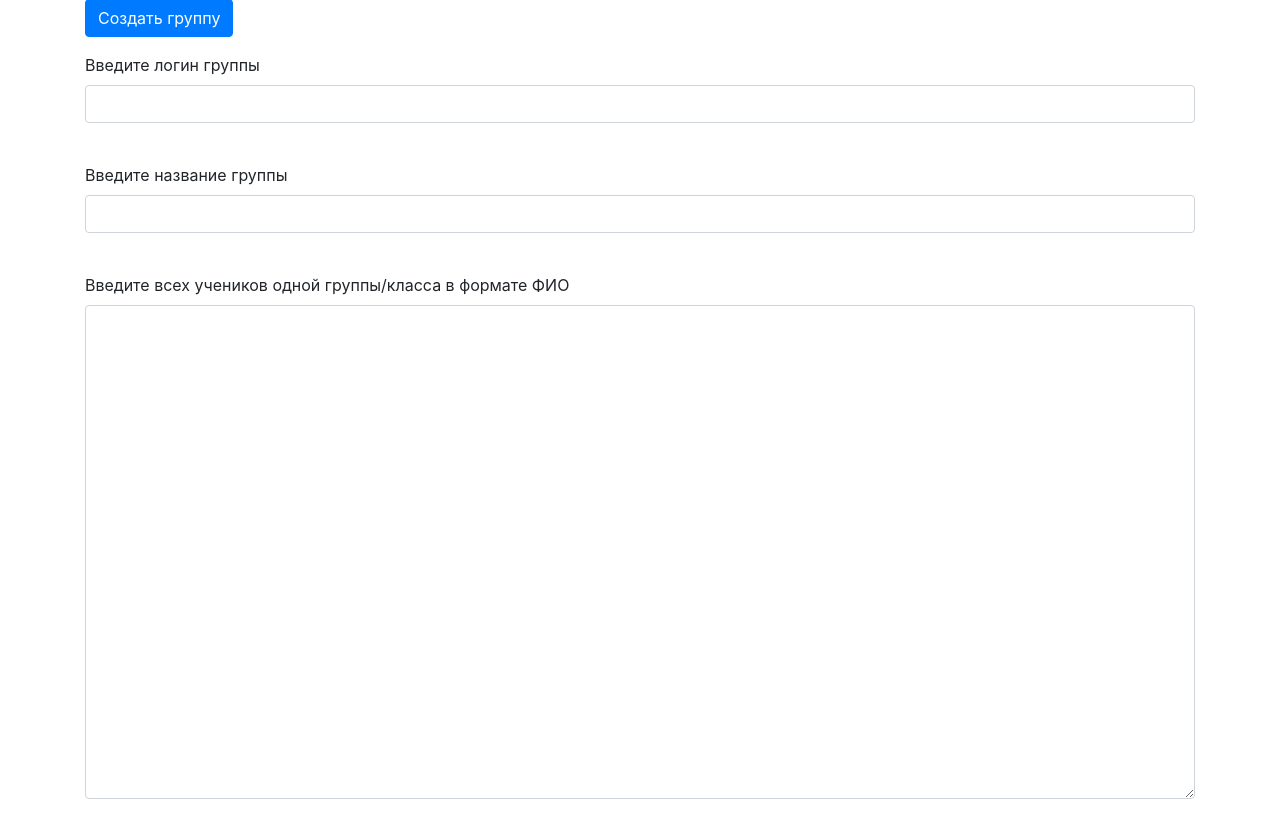
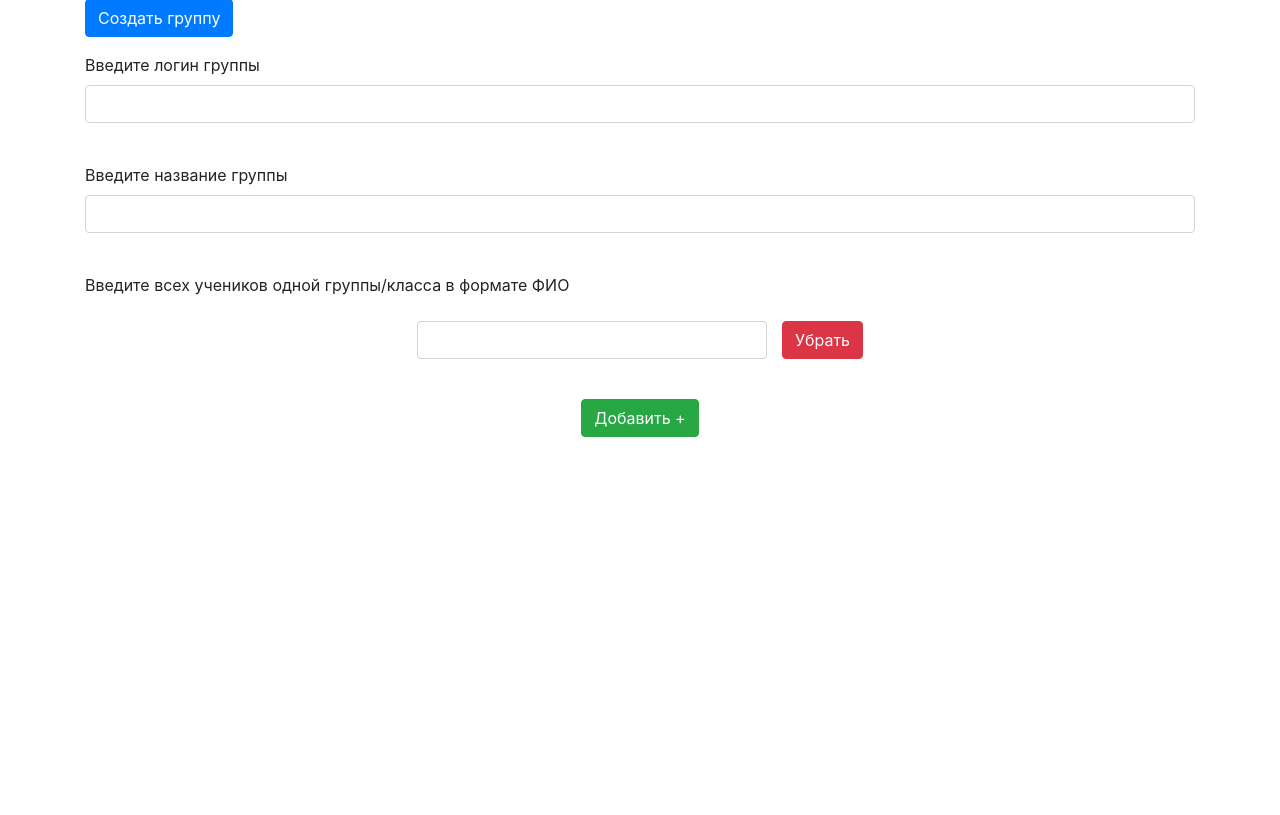
Before and after one commit to mston3rob/WEBsire_project, a Flask app: template templates/class_generate.html in a window 1280 px wide. Shown: the part 57-872 px from the top of the page. After the commit the page ends 494 px from the top, so only its background shows below. Run offline with Flask 3, Linux system fonts and the light colour scheme; the template is opened without the code that fills it: values that come from a table or form of the project are taken from there, others are empty; some libraries are stand-ins or nearby versions.

Commit message:
not working UI chage for /class_generate

```diff
--- a/data/__all_models.py
+++ b/data/__all_models.py
@@ -1 +1 @@
-from . import users
+from . import users, groups
--- a/main.py
+++ b/main.py
@@ -63,6 +63,9 @@ class GroupAppend(FlaskForm):
     login = StringField('Введите логин группы', validators=[DataRequired()])
     name_group = StringField('Введите название группы', validators=[DataRequired()])
     submit = SubmitField('Создать группу')
+    quantity = 1
+    delete = SubmitField(label='Убрать', render_kw={'formnovalidate': True})
+    add = SubmitField(label='Добавить +', render_kw={'formnovalidate': True})
 
 
 @app.route('/logout')
@@ -94,6 +97,8 @@ def login():
 @login_required
 def class_generate():
     form = GroupAppend()
+    if form.add.data:
+        form.quantity += 1
     if form.submit():
         if form.initials.data:
             db_sess = db_session.create_session()
--- a/templates/base.html
+++ b/templates/base.html
@@ -8,6 +8,20 @@
           integrity="sha384-Vkoo8x4CGsO3+Hhxv8T/Q5PaXtkKtu6ug5TOeNV6gBiFeWPGFN9MuhOf23Q9Ifjh"
           crossorigin="anonymous">
     <title>{{title}}</title>
+    <style>
+        .field {
+            width: 350px;
+        }
+
+        .student_cell {
+            display: flex;
+            justify-content: center;
+        }
+
+        .delete_btn {
+            margin-left: 15px;
+        }
+    </style>
 </head>
 <body>
 <header>
--- a/templates/class_generate.html
+++ b/templates/class_generate.html
@@ -26,11 +26,27 @@
                 </div>
             {% endfor %}
     </p>
-    <div class="form-group">
-        {{ form.initials.label }}
-        <textarea {{ form.initials(class="form-control", id="exampleFormControlTextarea1", rows='20' ) }} </textarea>
-
-    </div>
+    {{ form.initials.label }}<br>
+    {% for i in range(form.quantity)%}
+    <p>
+        <div class="student_cell">
+            <div class="field">
+                {{ form.initials(class="form-control", type="login") }}<br>
+                {% for error in form.initials.errors %}
+                    <div class="alert alert-danger" role="alert">
+                        {{ error }}
+                    </div>
+                {% endfor %}
+            </div>
+            <p class="delete_btn">
+                {{ form.delete(class="btn btn-danger") }}
+            </p>
+        </div>
+    </p>
+    {% endfor %}
+    <p class="student_cell">
+        {{ form.add(class="btn btn-success") }}
+    </p>
 
     </form>
 {% endblock %}
```
Also changed, not shown: db/tests.db.
